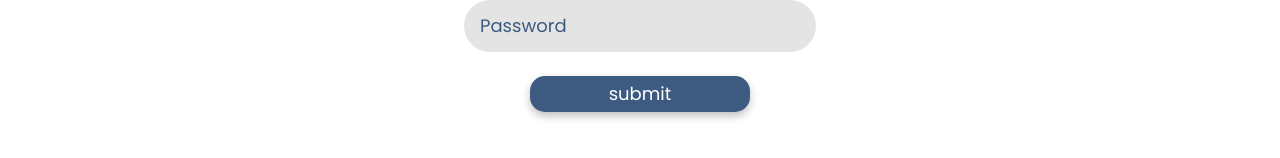
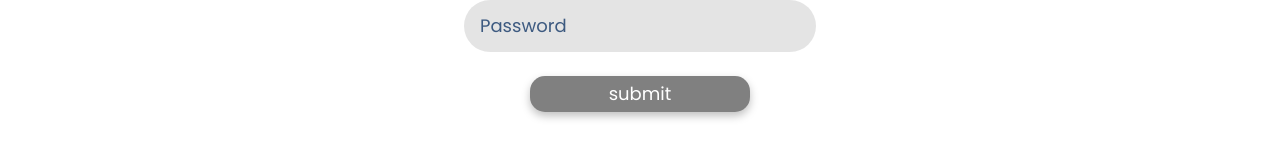
Before and after one commit to Emilysta/ZIwG, a React (Create React App) app in the folder frontend/: page / in a window 1280 px wide. Shown: the part 450-608 px from the top of the page. Built offline with nearby package versions, Linux system fonts and the light colour scheme.

Commit message:
Validation login view button

```diff
--- a/frontend/src/Assets/Input.css
+++ b/frontend/src/Assets/Input.css
@@ -40,3 +40,15 @@ input[type="submit"]:active,
 input[type="button"]:active {
     box-shadow: 0px 2px 12px rgba(0, 0, 0, 0.5);
 }
+
+input.Active {
+
+}
+
+input.Inactive {
+    background-color: gray;
+}
+
+input.Inactive:hover {
+    background-color: gray;
+}
--- /dev/null
+++ b/frontend/src/Components/Input/Button.tsx
@@ -0,0 +1,24 @@
+import * as React from "react";
+
+export enum ButtonStateEnum {
+  Inactive,
+  Active
+}
+
+type ButtonProps = { type: string, value: string }
+type ButtonState = { state: ButtonStateEnum }
+
+export class Button extends React.Component<ButtonProps, ButtonState> {
+  constructor(props: ButtonProps) {
+    super(props)
+    this.state = { state: ButtonStateEnum.Inactive }
+  }
+
+  render(): React.ReactNode {
+    return <input type={this.props.type} value={this.props.value} className={this.getClass()} />;
+  }
+
+  private getClass(): string {
+    return ButtonStateEnum[this.state.state];
+  }
+}
--- a/frontend/src/Components/Input/TextInput.tsx
+++ b/frontend/src/Components/Input/TextInput.tsx
@@ -1,10 +1,19 @@
 import * as React from "react";
 import '../../Assets/Input.css'
 
-export type TextInputProps = { placeHolder: string, name?: string, overrideType?: string }
+export type TextInputProps = {
+  placeHolder: string,
+  name?: string,
+  overrideType?: string,
+  onChange?: any
+}
 export type TextInputState = { value: string }
 
 export class TextInput extends React.Component<TextInputProps, TextInputState> {
+  get value() {
+    return this.state.value
+  }
+
   constructor(props: any) {
     super(props);
     this.state = { value: "" };
@@ -14,6 +23,8 @@ export class TextInput extends React.Component<TextInputProps, TextInputState> {
   handleChange(event: React.FormEvent<HTMLInputElement>) {
     const currentValue = event.currentTarget.value;
     this.setState({ value: currentValue });
+    if (this.props.onChange)
+      this.props.onChange(this)
   }
 
   render(): React.ReactNode {
--- a/frontend/src/Components/LoginForm.tsx
+++ b/frontend/src/Components/LoginForm.tsx
@@ -2,15 +2,29 @@ import * as React from "react";
 import './LoginForm.css'
 import '../Assets/Input.css'
 import { TextInput } from "./Input/TextInput";
+import { Button, ButtonStateEnum } from "./Input/Button";
 
 export class LoginForm extends React.Component {
+  login: React.RefObject<TextInput> = React.createRef()
+  password: React.RefObject<TextInput> = React.createRef()
+  submit: React.RefObject<Button> = React.createRef()
+
   constructor(props: any) {
     super(props);
+    this.handleChange = this.handleChange.bind(this)
   }
 
   handleSubmit(event: React.FormEvent<HTMLFormElement>) {
     console.log("submit");
     event.preventDefault();
+  }
+
+  handleChange(input: TextInput) {
+    const minimalLength = 0;
+    if (this.login.current.value.length > minimalLength && this.password.current.value.length > minimalLength)
+      this.submit.current.setState({ state: ButtonStateEnum.Active })
+    else
+      this.submit.current.setState({ state: ButtonStateEnum.Inactive })
   }
 
   render(): React.ReactNode {
@@ -20,9 +34,9 @@ export class LoginForm extends React.Component {
       <p>Did you <a href="" className='highlighted'>forget your password?</a></p>
 
       <form onSubmit={this.handleSubmit} className="LoginForm">
-        <TextInput placeHolder='Login' />
-        <TextInput placeHolder='Password' overrideType="password" />
-        <input type="submit" value="submit" />
+        <TextInput ref={this.login} placeHolder='Login' onChange={this.handleChange} />
+        <TextInput ref={this.password} placeHolder='Password' overrideType="password" onChange={this.handleChange} />
+        <Button ref={this.submit} type="submit" value="submit" />
       </form>
     </section>;
   }
```
